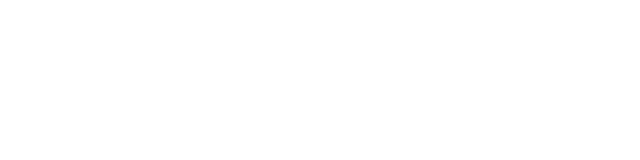
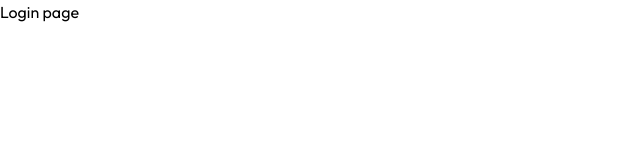
Before and after one commit to shahbaz1957/Resume-Builder, a React (Vite) app in the folder client/: page /login in a window 1280 px wide. Before the commit this address had no page. Shown: the top 160 px of the page, without its empty margins (0-640 px from the left). Built offline with nearby package versions, Linux system fonts and the light colour scheme; a web font is replaced by a local one.

Commit message:
routing setup in app.jsx

```diff
--- a/client/src/App.jsx
+++ b/client/src/App.jsx
@@ -1,11 +1,21 @@
 import { Route, Routes } from "react-router-dom";
 import Home from "./pages/Home";
+import Layout from "./pages/Layout";
+import ResumeBuilder from "./pages/ResumeBuilder";
+import Dashboard from "./pages/Dashboard";
+import Login from "./pages/Login";
 
 function App() {
   return (
     <>
       <Routes>
         <Route path="/" element={<Home />} />
+        <Route path="app" element={<Layout />}>
+          <Route index element={<Dashboard/>} />
+          <Route path="builder/:resumeId" element={<ResumeBuilder/>} />
+        </Route>
+        <Route path="view/:resumeId" element={<Layout/>} />
+        <Route path="login" element={<Login/>} />
       </Routes>
     </>
   );
--- a/client/src/pages/Login.jsx
+++ b/client/src/pages/Login.jsx
@@ -2,7 +2,7 @@ import React from 'react'
 
 function Login() {
   return (
-    <div>Login</div>
+    <div>Login page</div>
   )
 }
 
```
